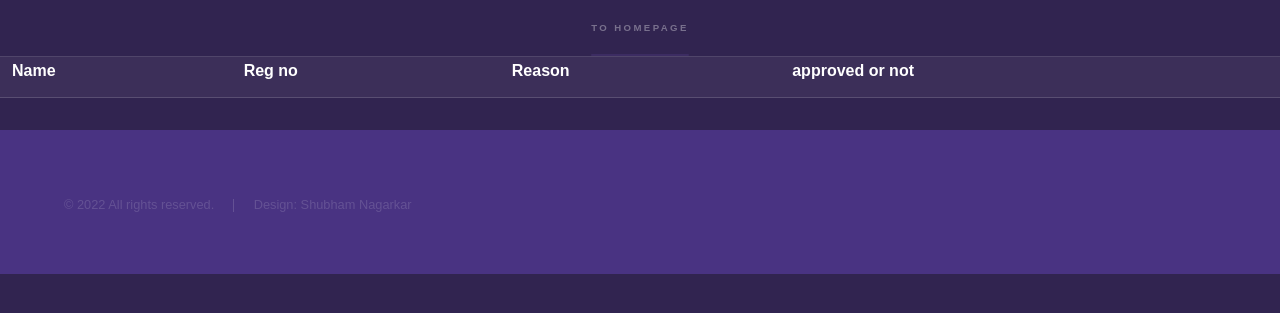
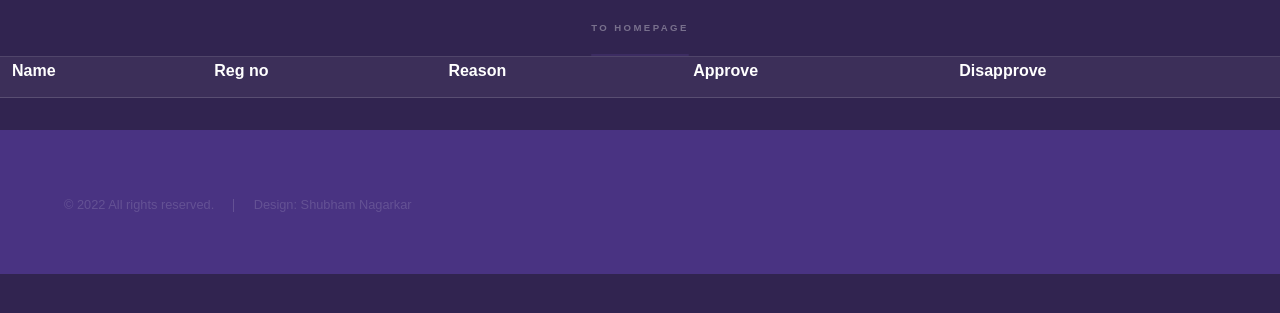
Before and after one commit to himanshuvb/django-project, a Django app: page /home/leaves/list/ in a window 1280 px wide. Shown: the top 313 px of the page. Run offline with Django 3.2, Linux system fonts and the light colour scheme; the visitor is signed in with stand-in values (Sample User, id 1); data that the repository does not hold is empty.

Commit message:
finalized
the project is complete

```diff
--- a/SMS/StudentMS/urls.py
+++ b/SMS/StudentMS/urls.py
@@ -9,6 +9,7 @@ urlpatterns = [
     path('leaves/',views.ap_leaves,name="ap_leaves"),
     path('leaves/list/', views.leaves_details, name="leaves_details"),
     path('leaves/<int:leaves_regno>/manage/', views.manage_leaves, name="manage_leaves"),
+    path('leaves/<int:leaves_regno>/disapprove/', views.disapprove_leaves, name="disapprove_leaves"),
     path('student/logoutsms', views.logoutsms, name="logoutsms"),
 
 ]
--- a/SMS/StudentMS/views.py
+++ b/SMS/StudentMS/views.py
@@ -92,6 +92,13 @@ def manage_leaves(request, leaves_regno):
     stu.save()
     leaves.delete()
     return redirect('leaves_details')
+
+@login_required
+def disapprove_leaves(request, leaves_regno):
+    leaves = Leaves.objects.filter(regno = leaves_regno)
+    leaves.delete()
+    return redirect('leaves_details')
+
 @login_required
 def logoutsms(request):
      logout(request)
--- a/SMS/static/CSS/main.css
+++ b/SMS/static/CSS/main.css
@@ -115,7 +115,7 @@ input, select, textarea {
 /* Type */
 
 	body, input, select, textarea {
-		color: rgba(255, 255, 255, 0.55);
+		color: rgba(0, 0, 0, 0);
 		font-family: Arial, Helvetica, sans-serif;
 		font-size: 16.5pt;
 		font-weight: normal;
--- a/SMS/templates/SMS/leaves.html
+++ b/SMS/templates/SMS/leaves.html
@@ -19,11 +19,11 @@
                 </tr>
                 <tr>
                     <td class="form-table">Enter Reg no.: </td>
-                    <td class="form-table"><input class="inputData"  type="number" name="student_regno"></td>
+                    <td class="form-table"><input style="color:black;" class="inputData"  type="number" name="student_regno"></td>
                 </tr>
                 <tr>
                     <td class="form-table">Enter Reason for Leave: </td>
-                    <td class="form-table"><input class="inputData"  type="textarea" name="student_reason"></td>
+                    <td class="form-table"><input style="color:black;" class="inputData"  type="textarea" name="student_reason"></td>
                 </tr>
                 <tr>
                     <td  class="form-table" colspan="2">
--- a/SMS/templates/SMS/leaves_details.html
+++ b/SMS/templates/SMS/leaves_details.html
@@ -26,7 +26,8 @@
                 <th>Name</th>
                 <th>Reg no</th>
                 <th>Reason</th>
-                <th>approved or not</th>
+                <th>Approve</th>
+                <th>Disapprove</th>
             </tr>
             {% for leaves in all_leaves %}
             <tr>
@@ -34,6 +35,7 @@
                 <td>{{ leaves.regno}}</td>
                 <td>{{ leaves.reason}}</td>
                 <td><a href="{% url 'manage_leaves' leaves.regno %}">Approve leave</a></td>
+                <td><a href="{% url 'disapprove_leaves' leaves.regno %}">Disapprove leave</a></td>
             </tr>
             {% endfor %}
         </table>
--- a/SMS/templates/SMS/student_details.html
+++ b/SMS/templates/SMS/student_details.html
@@ -23,7 +23,7 @@
 
         <div id="wrapper">
 
-        <h4>You have {{ all_students|length }} students <a href="{% url 'add_student' %}"><button>Add New Student</button></a></h4>
+        <h4>You have {{ all_students|length }} students <a href="{% url 'add_student' %}"><button>+</button></a></h4>
 
         <table>
             <tr>
```
Also changed, not shown: SMS/templates/SMS/add_student.html (+5 -5 lines), SMS/media/ec.PNG (added).
